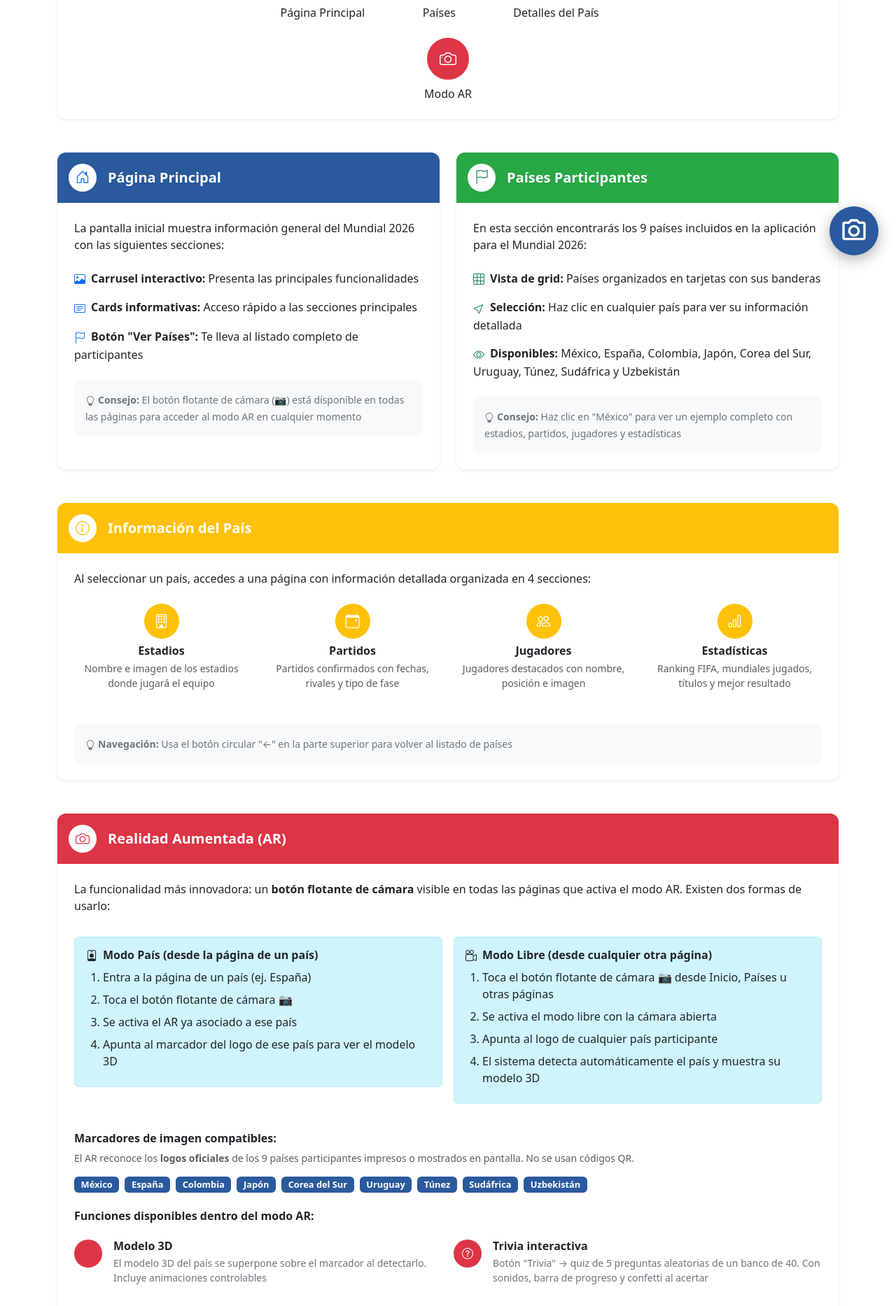
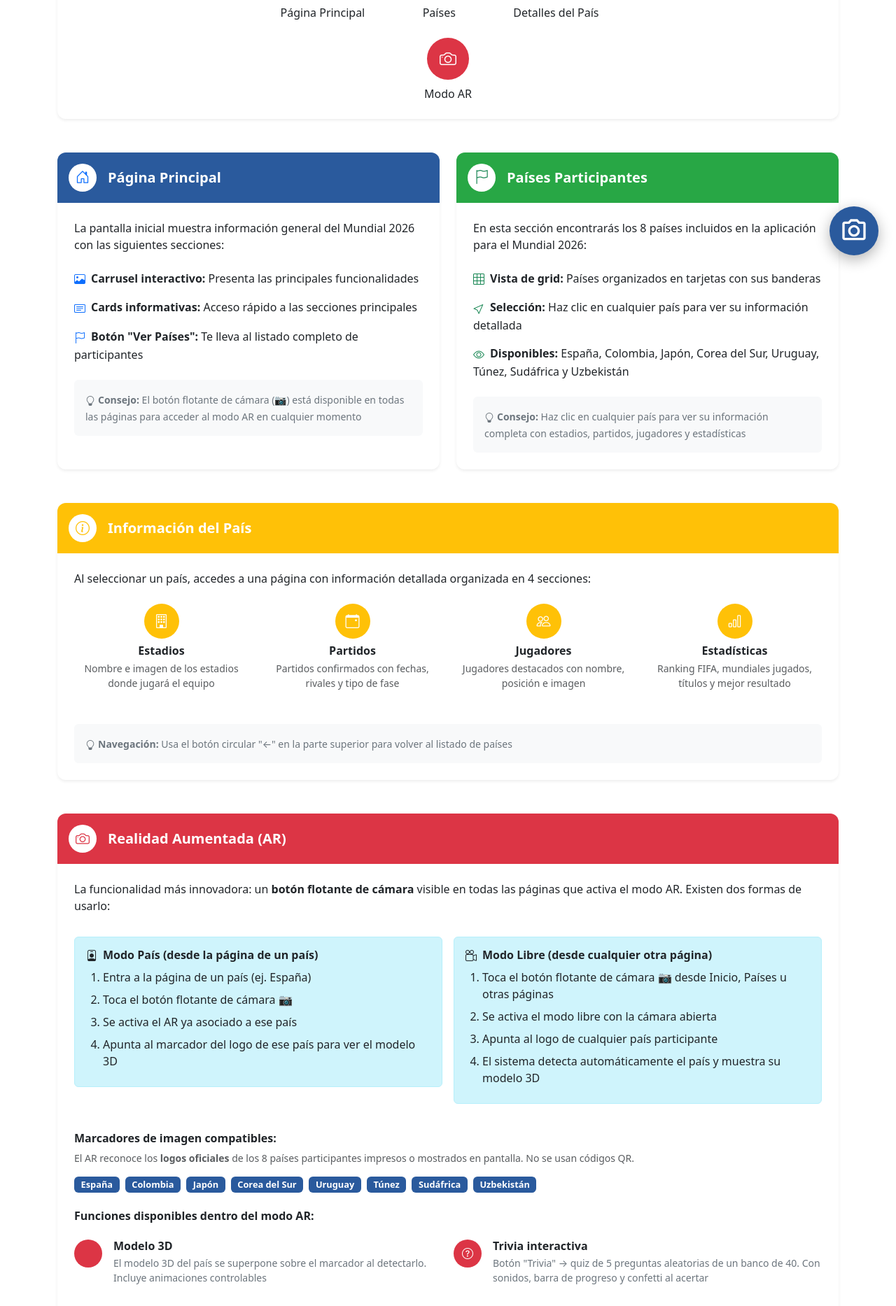
Before and after one commit to AndresMedinaCostilla/KickOff, a React (Vite) app: page /ayuda in a window 1280 px wide. Shown: the part 410-2277 px from the top of the page at 70% size. Built offline with nearby package versions, Linux system fonts and the light colour scheme.

Commit message:
Arreglar quite mexico (Una disculpita)

```diff
--- a/src/pages/tsx/Ayuda.tsx
+++ b/src/pages/tsx/Ayuda.tsx
@@ -120,7 +120,7 @@ function Ayuda() {
             </div>
             <div className="ayuda-card-body">
               <p className="card-text">
-                En esta sección encontrarás los 9 países incluidos en la aplicación para el Mundial 2026:
+                En esta sección encontrarás los 8 países incluidos en la aplicación para el Mundial 2026:
               </p>
               <ul className="ayuda-list">
                 <li className="ayuda-list-item">
@@ -133,13 +133,13 @@ function Ayuda() {
                 </li>
                 <li className="ayuda-list-item">
                   <i className="bi bi-eye text-success me-2"></i>
-                  <strong>Disponibles:</strong> México, España, Colombia, Japón, Corea del Sur, Uruguay, Túnez, Sudáfrica y Uzbekistán
+                  <strong>Disponibles:</strong> España, Colombia, Japón, Corea del Sur, Uruguay, Túnez, Sudáfrica y Uzbekistán
                 </li>
               </ul>
               <div className="ayuda-tip">
                 <small className="ayuda-tip-small">
                   <i className="bi bi-lightbulb me-1"></i>
-                  <strong>Consejo:</strong> Haz clic en "México" para ver un ejemplo completo con estadios, partidos, jugadores y estadísticas
+                  <strong>Consejo:</strong> Haz clic en cualquier país para ver su información completa con estadios, partidos, jugadores y estadísticas
                 </small>
               </div>
             </div>
@@ -268,10 +268,10 @@ function Ayuda() {
 
               <h6 className="fw-bold mt-4">Marcadores de imagen compatibles:</h6>
               <p className="text-muted small mb-3">
-                El AR reconoce los <strong>logos oficiales</strong> de los 9 países participantes impresos o mostrados en pantalla. No se usan códigos QR.
+                El AR reconoce los <strong>logos oficiales</strong> de los 8 países participantes impresos o mostrados en pantalla. No se usan códigos QR.
               </p>
               <div className="d-flex flex-wrap gap-2 mb-4">
-                {['México','España','Colombia','Japón','Corea del Sur','Uruguay','Túnez','Sudáfrica','Uzbekistán'].map(pais => (
+                {['España','Colombia','Japón','Corea del Sur','Uruguay','Túnez','Sudáfrica','Uzbekistán'].map(pais => (
                   <span key={pais} className="badge" style={{ backgroundColor: '#2a5a9d', fontSize: '0.8rem', padding: '0.4em 0.75em' }}>{pais}</span>
                 ))}
               </div>
@@ -398,7 +398,7 @@ function Ayuda() {
                     <div className="ayuda-accordion-body">
                       La aplicación utiliza los <strong>logos oficiales de cada país participante</strong> como marcadores de imagen.
                       Puedes imprimirlos o mostrarlos en la pantalla de otro dispositivo. El sistema reconoce los logos de:
-                      México, España, Colombia, Japón, Corea del Sur, Uruguay, Túnez, Sudáfrica y Uzbekistán.
+                      España, Colombia, Japón, Corea del Sur, Uruguay, Túnez, Sudáfrica y Uzbekistán.
                       No se usan códigos QR.
                     </div>
                   </div>
```
